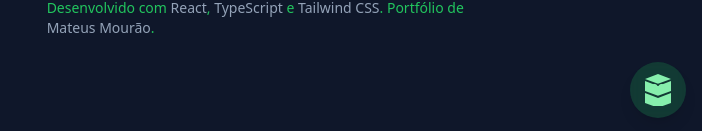
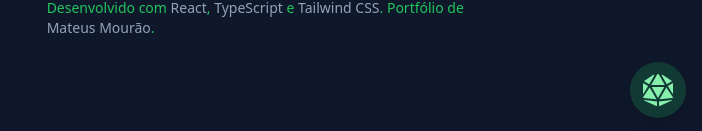
Before and after one commit to mathieux-dev/MathieuxPortfolio, a React (Vite) app: page / in a window 1280 px wide. Shown: the part 3087-3218 px from the top of the page, without its empty margins (578-1280 px from the left). Built offline with nearby package versions, Linux system fonts and the light colour scheme.

Commit message:
feat: atualiza D20 com ícone correto e cores verde
- Usa o mesmo SVG do D20 no favicon e no botão de voltar ao topo
- Define cor verde (#22c55e) no favicon
- Adiciona animação de rotação 360° no hover do botão
- Mantém consistência visual em todo o site

```diff
--- a/src/components/FloatingButton.tsx
+++ b/src/components/FloatingButton.tsx
@@ -10,13 +10,12 @@ export function FloatingButton() {
       <button
         type="button"
         onClick={scrollToTop}
-        className="font-medium items-center bg-green-500/20 hover:bg-green-500/30 backdrop-blur-sm caret-transparent inline-flex text-center p-3 rounded-full cursor-pointer transition-all hover:scale-110 hover:rotate-180 shadow-lg"
+        className="font-medium items-center bg-green-500/20 hover:bg-green-500/30 backdrop-blur-sm caret-transparent inline-flex text-center p-3 rounded-full cursor-pointer transition-all hover:scale-110 hover:rotate-[360deg] duration-500 shadow-lg"
         aria-label="Voltar ao topo"
         title="Rolar um D20 para voltar ao topo"
       >
-        <svg xmlns="http://www.w3.org/2000/svg" viewBox="0 0 512 512" fill="currentColor" className="w-8 h-8 text-green-300">
-          <path d="M256 0l-208 78.4 208 78.4 208-78.4L256 0zm0 192L48 113.6v156.8L256 348l208-77.6V113.6L256 192zm0 192L48 305.6v156.8L256 540l208-77.6V305.6L256 384z"/>
-          <text x="256" y="300" fontSize="200" fontWeight="bold" textAnchor="middle" fill="currentColor">20</text>
+        <svg fill="currentColor" viewBox="-16 0 512 512" xmlns="http://www.w3.org/2000/svg" className="w-8 h-8 text-green-300">
+          <path d="M106.75 215.06L1.2 370.95c-3.08 5 .1 11.5 5.93 12.14l208.26 22.07-108.64-190.1zM7.41 315.43L82.7 193.08 6.06 147.1c-2.67-1.6-6.06.32-6.06 3.43v162.81c0 4.03 5.29 5.53 7.41 2.09zM18.25 423.6l194.4 87.66c5.3 2.45 11.35-1.43 11.35-7.26v-65.67l-203.55-22.3c-4.45-.5-6.23 5.59-2.2 7.57zm81.22-257.78L179.4 22.88c4.34-7.06-3.59-15.25-10.78-11.14L17.81 110.35c-2.47 1.62-2.39 5.26.13 6.78l81.53 48.69zM240 176h109.21L253.63 7.62C250.5 2.54 245.25 0 240 0s-10.5 2.54-13.63 7.62L130.79 176H240zm233.94-28.9l-76.64 45.99 75.29 122.35c2.11 3.44 7.41 1.94 7.41-2.1V150.53c0-3.11-3.39-5.03-6.06-3.43zm-93.41 18.72l81.53-48.7c2.53-1.52 2.6-5.16.13-6.78l-150.81-98.6c-7.19-4.11-15.12 4.08-10.78 11.14l79.93 142.94zm79.02 250.21L256 438.32v65.67c0 5.84 6.05 9.71 11.35 7.26l194.4-87.66c4.03-1.97 2.25-8.06-2.2-7.56zm-86.3-200.97l-108.63 190.1 208.26-22.07c5.83-.65 9.01-7.14 5.93-12.14L373.25 215.06zM240 208H139.57L240 383.75 340.43 208H240z"/>
         </svg>
       </button>
     </div>
```
Also changed, not shown: static/favicon.svg.
